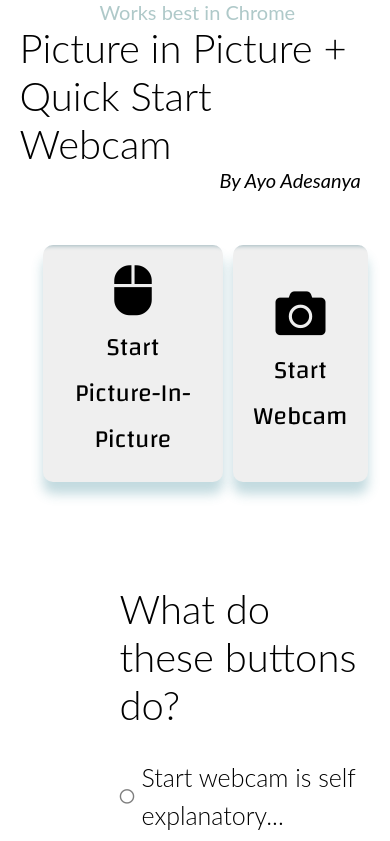
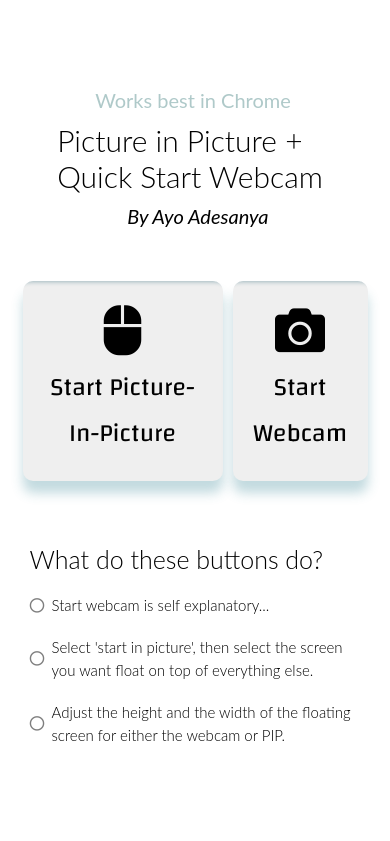
Before and after one commit to AyoCodess/The-JS-Project-Showcase, a website built with Parcel: page picture-in-picture/picture-in-picture-html.html in a window 390 px wide. Shown: the top 841 px of the page. Built offline with nearby package versions, Linux system fonts and the light colour scheme.

Commit message:
finished styling pic-in-picture app

```diff
--- a/picture-in-picture/picture-in-picture-.scss
+++ b/picture-in-picture/picture-in-picture-.scss
@@ -183,6 +183,8 @@ button:active {
 @media (max-width: 1164px) {
   .main {
     flex-direction: column;
+
+    margin-top: 5rem;
   }
 
   .button-container {
@@ -208,6 +210,103 @@ button:active {
   .text-container {
     max-width: 50rem;
     align-items: flex-start;
-    margin-left: 10rem;
+    margin: 5rem 0rem;
+
+    .text {
+      margin: 1rem;
+    }
+
+    .title {
+      margin: 1rem;
+    }
   }
 }
+
+@media (max-width: 524px) {
+  .main {
+    flex-direction: column;
+
+    .header {
+      .chrome {
+        font-size: 2rem;
+        margin-bottom: 1rem;
+        margin-left: 3.8rem;
+      }
+
+      h1 {
+        font-size: 3rem;
+      }
+
+      .author {
+        margin-top: 1rem;
+        margin-left: 7rem;
+      }
+    }
+  }
+
+  .button-container {
+    margin-top: 5rem;
+
+    #select-share-screen-button {
+      margin-left: 0rem;
+    }
+  }
+
+  .text-container {
+    max-width: 50rem;
+    align-items: flex-start;
+    margin: 5rem 0rem;
+
+    .text {
+      margin: 1rem;
+
+      font-size: 1.5rem;
+    }
+
+    .title {
+      margin: 1rem;
+
+      font-size: 2.5rem;
+    }
+  }
+}
+
+@media (max-width: 330px) {
+  .button-container {
+    margin-top: 5rem;
+
+    font-size: 1rem;
+
+    #select-share-screen-button {
+      margin-left: 0rem;
+
+      font-size: 2rem;
+    }
+
+    #select-webcam-screen-button {
+      font-size: 2rem;
+    }
+
+    #stop-capture-button {
+      font-size: 2rem;
+    }
+  }
+
+  .text-container {
+    max-width: 50rem;
+    align-items: flex-start;
+    margin: 5rem 0rem;
+
+    .text {
+      margin: 1rem;
+
+      font-size: 1.5rem;
+    }
+
+    .title {
+      margin: 1rem;
+
+      font-size: 2rem;
+    }
+  }
+}
```
Also changed, not shown: picture-in-picture/picture-in-picture-html.html (+1 -1 lines), dist/css/picture-in-picture-.css, dist/infinite-scroll-gallery/Infinite-scroll-gallery.html, 3 other files.
